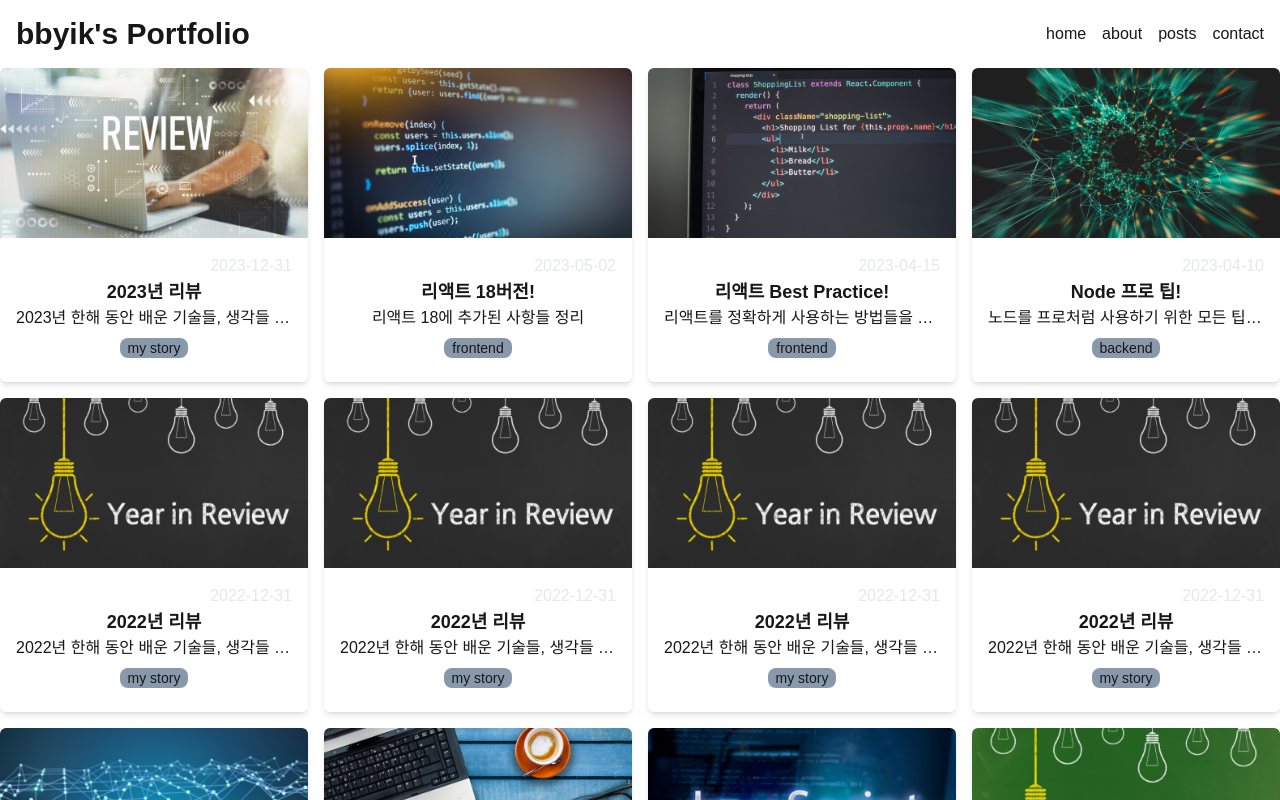
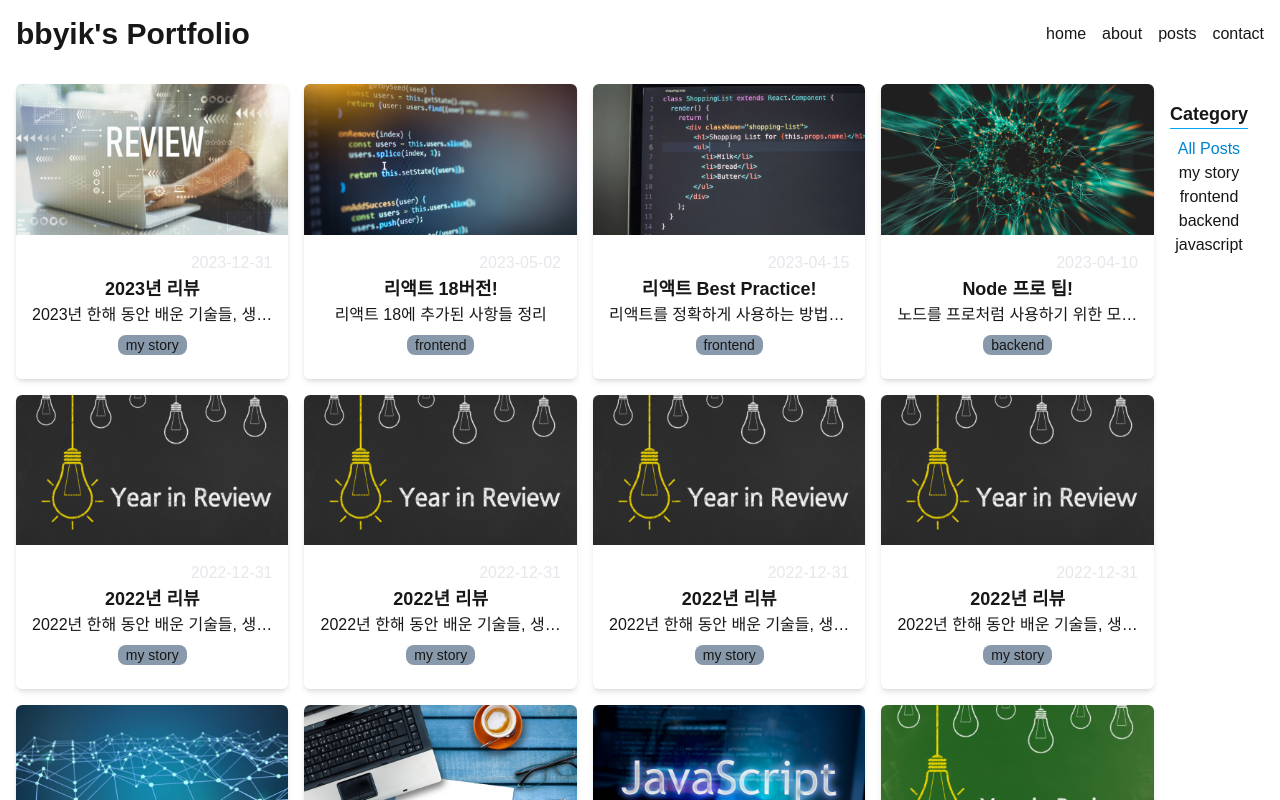
Before and after one commit to bbyik-k/portfolio-site-nextjs, a Next.js app: page /posts in a window 1280 px wide. Shown: the top 800 px of the page. Built offline with nearby package versions, Linux system fonts and the light colour scheme.

Commit message:
style: add styles for post page

```diff
--- a/src/components/Categories.tsx
+++ b/src/components/Categories.tsx
@@ -8,11 +8,11 @@
 
 export default function Categories({ categories, selected, onClick }: Props) {
   return (
-    <section>
-      <h2>Category</h2>
+    <section className='text-center p-4'>
+      <h2 className='text-lg font-bold border-b border-sky-500 mb-2'>Category</h2>
       <ul>
         {categories.map((category) => (
-          <li key={category} onClick={() => onClick(category)}>
+          <li className={`cursor-pointer hover:text-sky-500 ${category === selected && 'text-sky-600'}`} key={category} onClick={() => onClick(category)}>
             {category}
           </li>
         ))}
--- a/src/components/FilterablePosts.tsx
+++ b/src/components/FilterablePosts.tsx
@@ -16,7 +16,7 @@
   const filtered = selected === ALL_POSTS ? posts : posts.filter((post) => post.category === selected);
 
   return (
-    <section>
+    <section className='flex m-4'>
       <PostGrid posts={filtered} />
       <Categories categories={[ALL_POSTS, ...categories]} selected={selected} onClick={setSelected} />
     </section>
```
